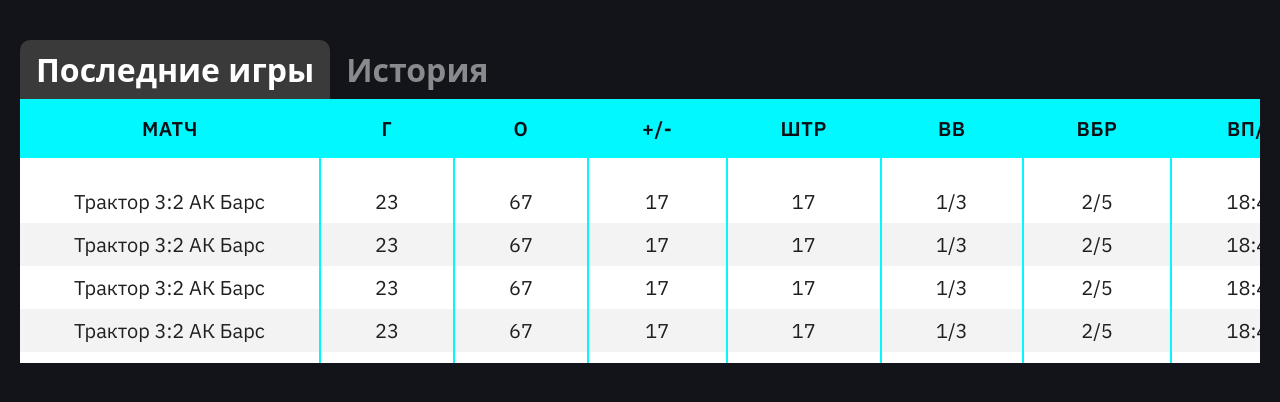
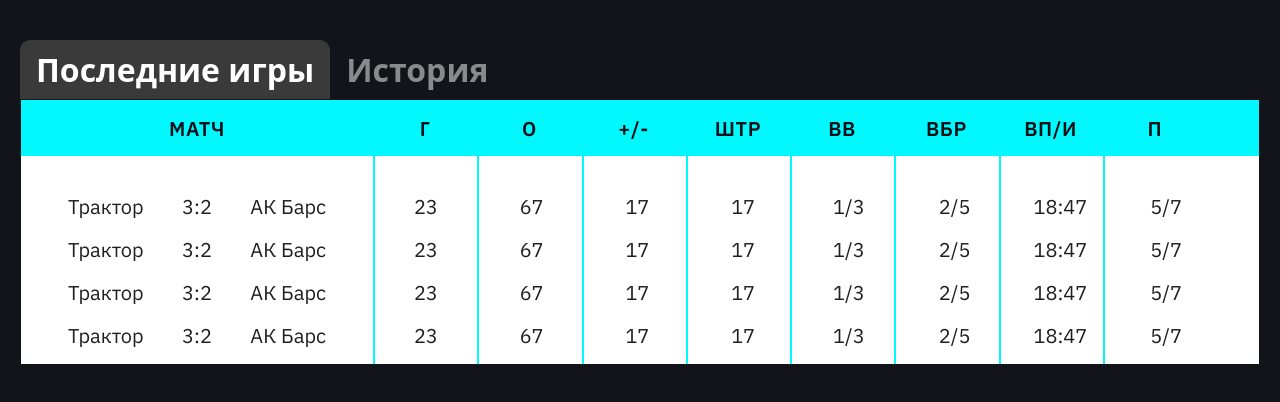
Before and after one commit to radomskaia/hockey-manager-test, a Vue app: page / in a window 1280 px wide. Shown: the top 402 px of the page. Built offline with nearby package versions, Linux system fonts and the light colour scheme.

Commit message:
fix: add grid table for custom scrollbar

```diff
--- a/src/components/PlayerStats.config.ts
+++ b/src/components/PlayerStats.config.ts
@@ -8,6 +8,7 @@ export const tabConfigByValue: Record<Tab, TabConfig> = {
   [TAB.RECENT]: {
     value: TAB.RECENT,
     labelKey: 'tabs.recentGames',
+    gridTemplate: 'minmax(22rem, 2.4fr) repeat(8, minmax(5.5rem, 1fr))',
     columns: [
       { key: 'match', labelKey: 'col.match', align: 'left' },
       { key: 'G', labelKey: 'col.goals' },
@@ -24,6 +25,7 @@ export const tabConfigByValue: Record<Tab, TabConfig> = {
     value: TAB.HISTORY,
     labelKey: 'tabs.history',
     rowKey: 'season',
+    gridTemplate: 'minmax(5rem, 0.8fr) minmax(10rem, 1.4fr) repeat(7, minmax(5.5rem, 1fr))',
     columns: [
       { key: 'season', labelKey: 'col.season' },
       { key: 'team', labelKey: 'col.team', align: 'left' },
--- a/src/components/PlayerStats.scss
+++ b/src/components/PlayerStats.scss
@@ -1,10 +1,12 @@
 $tab-padding: 0.5rem 1rem;
-$body-max-height: 16.5rem;
-$scrollbar-width: 11px;
-$cell-padding: 0.5rem 3.375rem;
-$th-padding-block: 1rem;
-$row-edge-padding: 1.875rem;
-$col-match-min-width: 160px;
+$body-max-height: 11rem;
+$scrollbar-width: 12px;
+$scrollbar-gap-right: 2.5rem;
+$scrollbar-gap-block: 1rem;
+$scrollbar-space: calc(#{$scrollbar-width} + #{$scrollbar-gap-right});
+$cell-padding-y: 0.5rem;
+$cell-padding-x: 1.5rem;
+$scroll-content-padding-y: 0.8rem;
 
 .player-stats {
   overflow: hidden;
@@ -16,8 +18,6 @@ $col-match-min-width: 160px;
   }
 
   &__tab {
-    -moz-border-radius-topleft: $border-radius;
-    -moz-border-radius-topright: $border-radius;
     border-top-left-radius: $border-radius;
     border-top-right-radius: $border-radius;
     padding: $tab-padding;
@@ -28,9 +28,8 @@ $col-match-min-width: 160px;
     border: none;
     background-color: $color-bg;
     color: $color-text-muted;
-    transition:
-      background-color 0.15s,
-      color 0.15s;
+    transition: background-color 0.15s,
+    color 0.15s;
 
     &--active {
       background-color: $color-bg-card;
@@ -45,22 +44,8 @@ $col-match-min-width: 160px;
   }
 
   &__body {
-    max-height: $body-max-height;
-    overflow-y: auto;
-    overflow-x: auto;
-
-    &::-webkit-scrollbar {
-      width: $scrollbar-width;
-    }
-
-    &::-webkit-scrollbar-track {
-      background: $color-bg-card;
-    }
-
-    &::-webkit-scrollbar-thumb {
-      background: $color-bg;
-      border-radius: 2px;
-    }
+    overflow: hidden;
+    border: 1px solid $color-bg;
   }
 
   &__state {
@@ -76,59 +61,125 @@ $col-match-min-width: 160px;
 }
 
 .stats-table {
+  --scrollbar-space: #{$scrollbar-space};
+
+  width: 100%;
+  min-width: 0;
   font-family: $font-family-table;
   font-weight: $font-weight-regular;
   font-size: $font-size-md;
   color: $color-text;
-  width: 100%;
-  border-collapse: collapse;
-  white-space: nowrap;
 
-  thead tr {
-    position: sticky;
-    top: 0;
-    z-index: 1;
+  &__head {
     background-color: $color-accent;
     color: $color-text-on-accent;
   }
 
-  th,
-  td {
-    padding: $cell-padding;
-    text-align: center;
+  &__head-row {
+    display: grid;
+    grid-template-columns: var(--stats-grid) var(--scrollbar-space);
+    min-height: 3.5rem;
+
+    & > .stats-table__cell--head:not(:first-child) {
+      position: relative;
+
+      &:before {
+        content: "";
+        border: 1px solid $color-accent;
+        position: absolute;
+        height: 14rem;
+        top: 3.5rem;
+        left: 0;
+      }
+    }
   }
 
-  th {
-    font-weight: $font-weight-bold;
-    padding-block: $th-padding-block;
-    font-size: $font-size-md;
-    text-transform: uppercase;
-    letter-spacing: 0.03em;
+  &__head-spacer {
+    background-color: $color-accent;
   }
 
-  tbody tr {
+  &__body-shell {
+    padding-block: $scrollbar-gap-block;
+    padding-right: $scrollbar-gap-right;
     background-color: $color-bg-row;
+  }
 
-    &:first-child td {
-      padding-top: $row-edge-padding;
+  &__body-scroll {
+    padding-block: $scroll-content-padding-y;
+    max-height: $body-max-height;
+    overflow-y: auto;
+    overflow-x: hidden;
+    scrollbar-width: thin;
+    scrollbar-color: $color-text #939393;
+
+    &::-webkit-scrollbar {
+      width: $scrollbar-width;
     }
 
-    &:last-child td {
-      padding-bottom: $row-edge-padding;
+    &::-webkit-scrollbar-track {
+      background: $color-text;
+      margin-block: 12px;
     }
+
+    &::-webkit-scrollbar-thumb {
+      background: #939393;
+      border-radius: 0;
+      border: none;
+    }
+  }
+
+  &__body-row {
+    display: grid;
+    grid-template-columns: var(--stats-grid);
+    align-items: stretch;
+    min-width: 0;
+    background-color: $color-bg-row;
 
     &:nth-child(even) {
       background-color: $color-bg-row-alt;
     }
   }
 
-  td {
-    color: $color-text;
-    border-right: 2px solid $color-accent;
+  &__cell {
+    min-width: 0;
+    padding: $cell-padding-y $cell-padding-x;
+    display: flex;
+    align-items: center;
+    justify-content: center;
+    text-align: center;
+
+    &--head {
+      font-weight: $font-weight-bold;
+      text-transform: uppercase;
+      letter-spacing: 0.03em;
+      color: $color-text-on-accent;
+    }
   }
 
-  &__col--left {
+
+  &__match {
+    display: grid;
+    grid-template-columns: minmax(0, 1fr) auto minmax(0, 1fr);
+    align-items: center;
+    gap: clamp(1rem, 3vw, 3.5rem);
+    width: 100%;
+    min-width: 0;
+  }
+
+  &__match-team {
+    min-width: 0;
+    overflow: hidden;
+    text-overflow: ellipsis;
+    white-space: nowrap;
     text-align: left;
-    min-width: $col-match-min-width;
+
+    &--right {
+      text-align: right;
+    }
+  }
+
+  &__match-score {
+    flex: 0 0 auto;
+    white-space: nowrap;
   }
 }
--- a/src/components/PlayerStats.vue
+++ b/src/components/PlayerStats.vue
@@ -11,6 +11,14 @@ import type { StatsRowKey } from '@/types/player'
 
 type StatsRecord = Partial<Record<StatsRowKey, unknown>>
 
+type MatchParts = {
+  home: string
+  score: string
+  away: string
+}
+
+type ProcessedRow = StatsRecord & { matchParts: MatchParts | null }
+
 const store = usePlayerStore()
 const { stats, loading, error } = storeToRefs(store)
 const activeTab = ref<Tab>(TAB.RECENT)
@@ -22,10 +30,16 @@ const activeView = computed(() => {
 
   const config = tabConfigByValue[activeTab.value]
 
+  const rows: ProcessedRow[] = rawRows.map((row) => ({
+    ...row,
+    matchParts: isRecent ? getMatchParts(row) : null,
+  }))
+
   return {
     columns: config.columns,
-    rows: rawRows,
+    rows,
     rowKey: config.rowKey ?? null,
+    gridTemplate: config.gridTemplate,
   }
 })
 
@@ -40,6 +54,26 @@ function getRowKey(row: StatsRecord, index: number): string | number {
   const value = getCellValue(row, key)
 
   return value == null || value === '' ? index : String(value)
+}
+
+function getMatchParts(row: StatsRecord): MatchParts | null {
+  const raw = getCellValue(row, 'match')
+
+  if (typeof raw !== 'string') {
+    return null
+  }
+
+  const match = raw.match(/^(.*?)\s+(\d+:\d+)\s+(.*)$/u)
+
+  if (!match) {
+    return null
+  }
+
+  return {
+    home: match[1].trim(),
+    score: match[2].trim(),
+    away: match[3].trim(),
+  }
 }
 
 onMounted(() => {
@@ -79,35 +113,69 @@ onMounted(() => {
       v-else-if="stats"
       class="player-stats__body"
     >
-      <table class="stats-table">
-        <thead>
-          <tr>
-            <th
+      <div
+        class="stats-table"
+        :style="{ '--stats-grid': activeView.gridTemplate }"
+      >
+        <div class="stats-table__head">
+          <div class="stats-table__head-row">
+            <div
               v-for="col in activeView.columns"
               :key="col.key"
-              :class="{ 'stats-table__col--left': col.align === 'left' }"
+              class="stats-table__cell stats-table__cell--head"
             >
               {{ t(col.labelKey) }}
-            </th>
-          </tr>
-        </thead>
-        <tbody>
-          <tr
+            </div>
+
+            <div class="stats-table__head-spacer" />
+          </div>
+        </div>
+
+        <div class="stats-table__body-shell">
+          <div class="stats-table__body-scroll">
+            <div class="stats-table__body-content">
+              <div
                 v-for="(row, index) in activeView.rows"
                 :key="getRowKey(row, index)"
+                class="stats-table__body-row"
               >
-            <td
+                <div
                   v-for="col in activeView.columns"
                   :key="col.key"
-              :class="{ 'stats-table__col--left': col.align === 'left' }"
+                  class="stats-table__cell"
                 >
+                  <template v-if="col.key === 'match'">
+                    <div
+                      v-if="row.matchParts"
+                      class="stats-table__match"
+                    >
+                      <span class="stats-table__match-team stats-table__match-team--right">
+                        {{ row.matchParts.home }}
+                      </span>
+                      <span class="stats-table__match-score">
+                        {{ row.matchParts.score }}
+                      </span>
+                      <span class="stats-table__match-team">
+                        {{ row.matchParts.away }}
+                      </span>
+                    </div>
+
+                    <template v-else>
                       {{ getCellValue(row, col.key) }}
-            </td>
-          </tr>
-        </tbody>
-      </table>
+                    </template>
+                  </template>
+
+                  <template v-else>
+                    {{ getCellValue(row, col.key) }}
+                  </template>
+                </div>
+              </div>
+            </div>
+          </div>
+        </div>
+      </div>
     </div>
   </div>
 </template>
 
-<style scoped lang="scss" src="./PlayerStats.scss"></style>
+<style lang="scss" src="./PlayerStats.scss"></style>
--- a/src/types/playerStats.ts
+++ b/src/types/playerStats.ts
@@ -18,4 +18,5 @@ export interface TabConfig {
   labelKey: string
   rowKey?: StatsRowKey
   columns: Column[]
+  gridTemplate: string
 }
```
Lines whose indentation alone changed are shown as unchanged.
